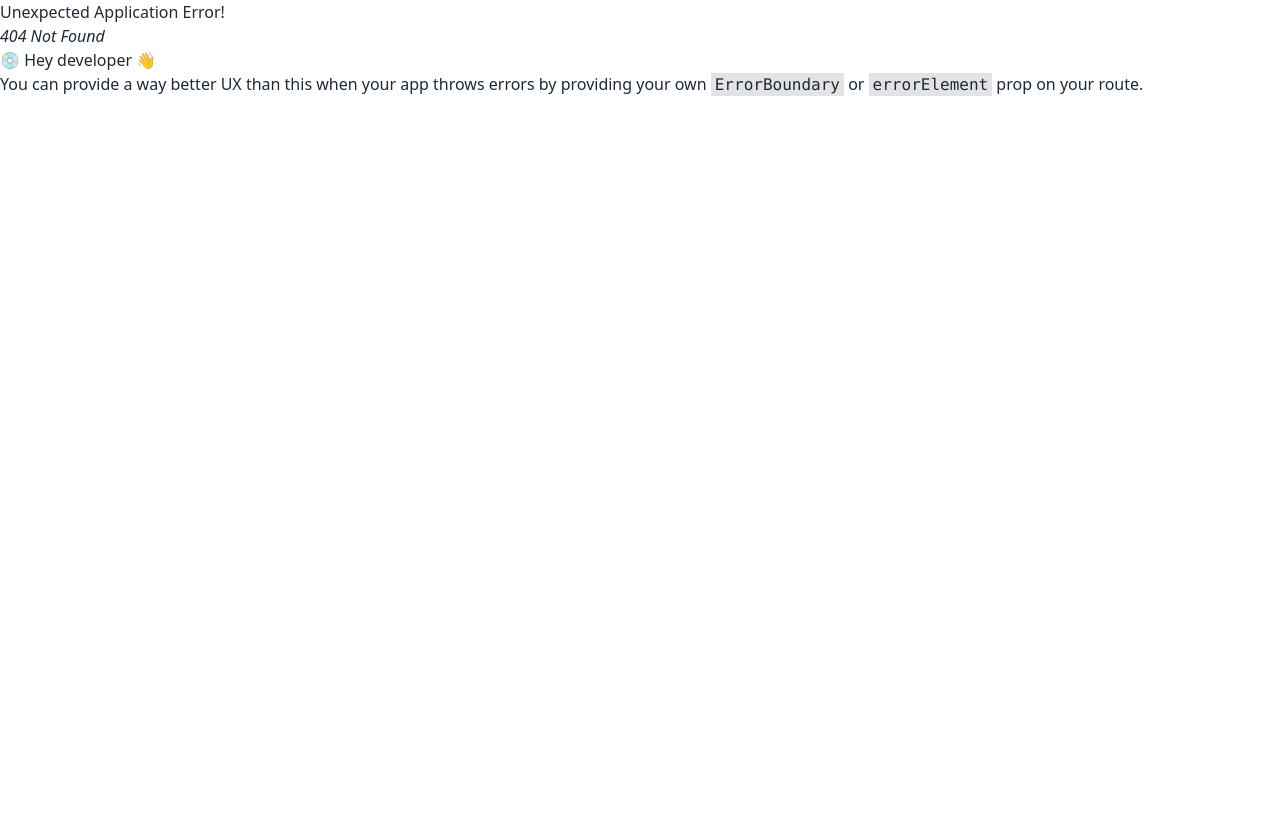
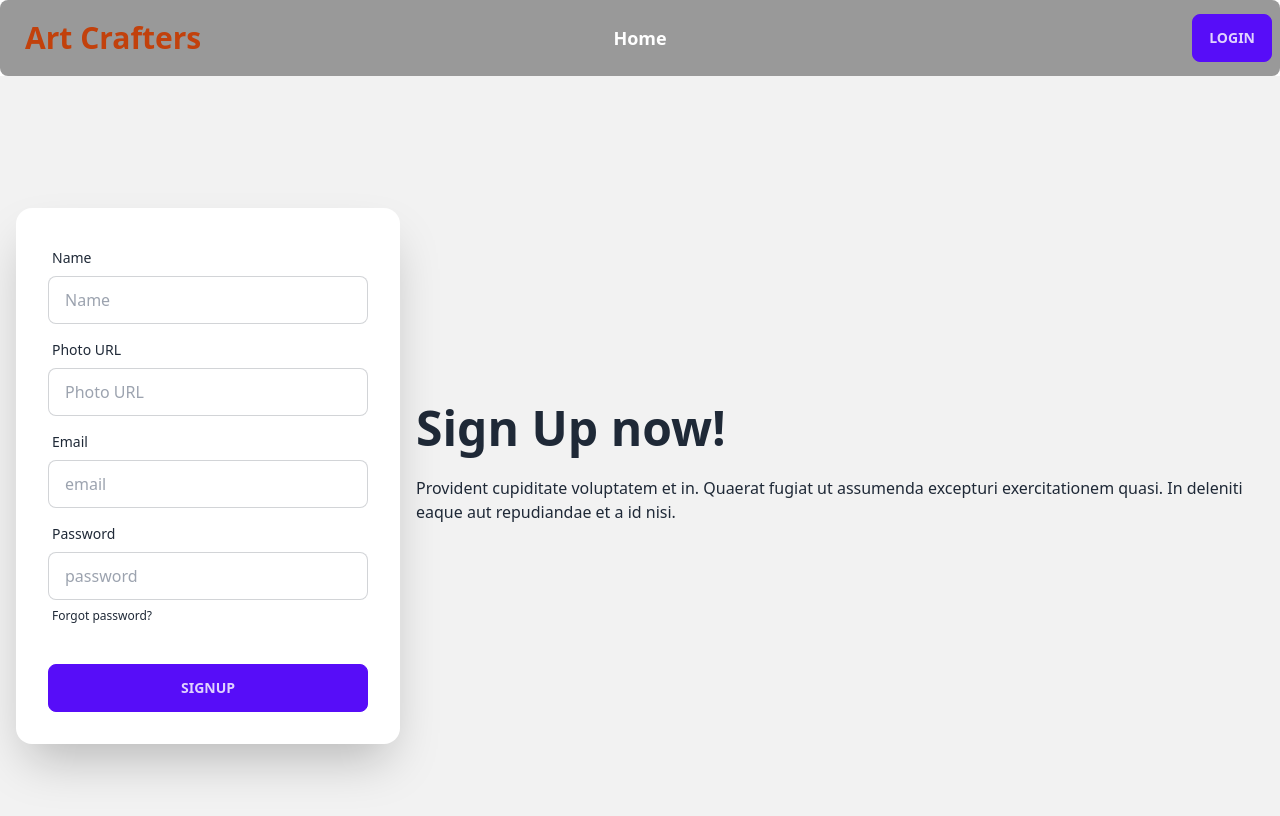
Before and after one commit to TanvirHossain43/art-crafters-client, a React (Vite) app: page /register in a window 1280 px wide. Before the commit this address had no page. Shown: the top 816 px of the page. Built offline with nearby package versions, Linux system fonts and the light colour scheme; no server answers.

Commit message:
register page added

```diff
--- a/package.json
+++ b/package.json
@@ -17,7 +17,8 @@
     "react-dom": "^18.2.0",
     "react-hook-form": "^7.44.3",
     "react-router-dom": "^6.12.1",
-    "sort-by": "^1.2.0"
+    "sort-by": "^1.2.0",
+    "sweetalert2": "^11.7.12"
   },
   "devDependencies": {
     "@types/react": "^18.0.37",
--- a/src/Components/Shared/NavBar.jsx
+++ b/src/Components/Shared/NavBar.jsx
@@ -54,7 +54,9 @@ const NavBar = () => {
                 </ul>
             </div>
             <div className="avatar navbar-end">
-                <button className='btn btn-primary'>Login</button>
+                <Link to="/login">
+                    <button className='btn btn-primary'>Login</button>
+                </Link>
 
             </div>
         </div>
--- /dev/null
+++ b/src/Pages/Login/Login.jsx
@@ -0,0 +1,12 @@
+import React from 'react';
+import { Link } from 'react-router-dom';
+
+const Login = () => {
+    return (
+        <div>
+            <Link to="/register">Register</Link>
+        </div>
+    );
+};
+
+export default Login;
--- /dev/null
+++ b/src/Pages/Register/Register.jsx
@@ -0,0 +1,101 @@
+import React, { useContext } from 'react';
+import { useForm } from 'react-hook-form';
+import { AuthContext } from '../../Providers/AuthProviders';
+import { useNavigate } from 'react-router-dom';
+import Swal from 'sweetalert2';
+
+
+const Register = () => {
+    const { register, handleSubmit, reset, formState: { errors } } = useForm();
+    const { createUser, updateUserProfile } = useContext(AuthContext)
+
+    const navigate = useNavigate()
+
+    const onSubmit = data => {
+        console.log(data)
+        createUser(data.email, data.password)
+            .then(result => {
+                const createUser = result.user;
+                console.log(createUser)
+                updateUserProfile(data.name, data.photoURL)
+                    .then(() => {
+                        console.log('user profile updated')
+                        reset();
+                        Swal.fire({
+                            position: 'top-end',
+                            icon: 'success',
+                            title: 'Your work has been saved',
+                            showConfirmButton: false,
+                            timer: 1500
+                        })
+                        navigate('/')
+                    })
+                    .catch(error => {
+                        console.log(error)
+                    })
+            })
+            .catch(error => {
+                console.log(error)
+            })
+    }
+    return (
+        <div className="hero min-h-screen bg-base-200">
+            <div className="hero-content flex-col lg:flex-row-reverse">
+                <div className="text-center lg:text-left">
+                    <h1 className="text-5xl font-bold">Sign Up now!</h1>
+                    <p className="py-6">Provident cupiditate voluptatem et in. Quaerat fugiat ut assumenda excepturi exercitationem quasi. In deleniti eaque aut repudiandae et a id nisi.</p>
+                </div>
+                <div className="card flex-shrink-0 w-full max-w-sm shadow-2xl bg-base-100">
+                    <form onSubmit={handleSubmit(onSubmit)} className="card-body">
+                        <div className="form-control">
+                            <label className="label">
+                                <span className="label-text">Name</span>
+                            </label>
+                            <input type="text" placeholder="Name" name="name" {...register("name", { required: true })} className="input input-bordered" />
+                            {errors.name && <span className="text-red-600">Name is required</span>}
+                        </div>
+                        <div className="form-control">
+                            <label className="label">
+                                <span className="label-text">Photo URL</span>
+                            </label>
+                            <input type="text" placeholder="Photo URL"  {...register("photoURL", { required: true })} className="input input-bordered" />
+                            {errors.photoURL && <span className="text-red-600">photo URL required</span>}
+                        </div>
+                        <div className="form-control">
+                            <label className="label">
+                                <span className="label-text">Email</span>
+                            </label>
+                            <input type="text" placeholder="email" className="input input-bordered" name="email" {...register("email", { required: true })} />
+                            {errors.email && <span className="text-red-600">Email is required</span>}
+                        </div>
+                        <div className="form-control">
+                            <label className="label">
+                                <span className="label-text">Password</span>
+                            </label>
+                            <input type="text" placeholder="password" className="input input-bordered" name="password" {...register("password", {
+                                required: true,
+                                minLength: 6,
+                                maxLength: 20,
+                                pattern: /(?=.*[A-Z])(?=.*[!@#$&*])(?=.*[0-9])(?=.*[a-z])/
+                            })} />
+                            {errors.password?.type === 'required' && <p role="alert" className="text-red-500">password is required</p>}
+                            {errors.password?.type === 'minLength' && <p role="alert" className="text-red-500">password must be 6 character</p>}
+
+                            {errors.password?.type === 'pattern' && <p role="alert" className="text-red-500">password must have one capital letter,one special character & atleast one small letter</p>}
+
+                            <label className="label">
+                                <a href="#" className="label-text-alt link link-hover">Forgot password?</a>
+                            </label>
+                        </div>
+                        <div className="form-control mt-6">
+
+                            <input className="btn btn-primary" type="submit" value="SignUp" />
+                        </div>
+                    </form>
+                </div>
+            </div>
+        </div>
+    );
+};
+
+export default Register;
--- a/src/main.jsx
+++ b/src/main.jsx
@@ -3,11 +3,12 @@ import ReactDOM from 'react-dom/client'
 import './index.css'
 import { RouterProvider } from 'react-router-dom'
 import { router } from './Routes/Routes.jsx'
+import AuthProviders from './Providers/AuthProviders'
 
 ReactDOM.createRoot(document.getElementById('root')).render(
   <React.StrictMode>
-
-    <RouterProvider router={router} />
-
+    <AuthProviders>
+      <RouterProvider router={router} />
+    </AuthProviders>
   </React.StrictMode>,
 )
```
Also changed, not shown: src/Routes/Routes.jsx (+18 -8 lines), 1 other file (tests, documents, lock files or other folders).
